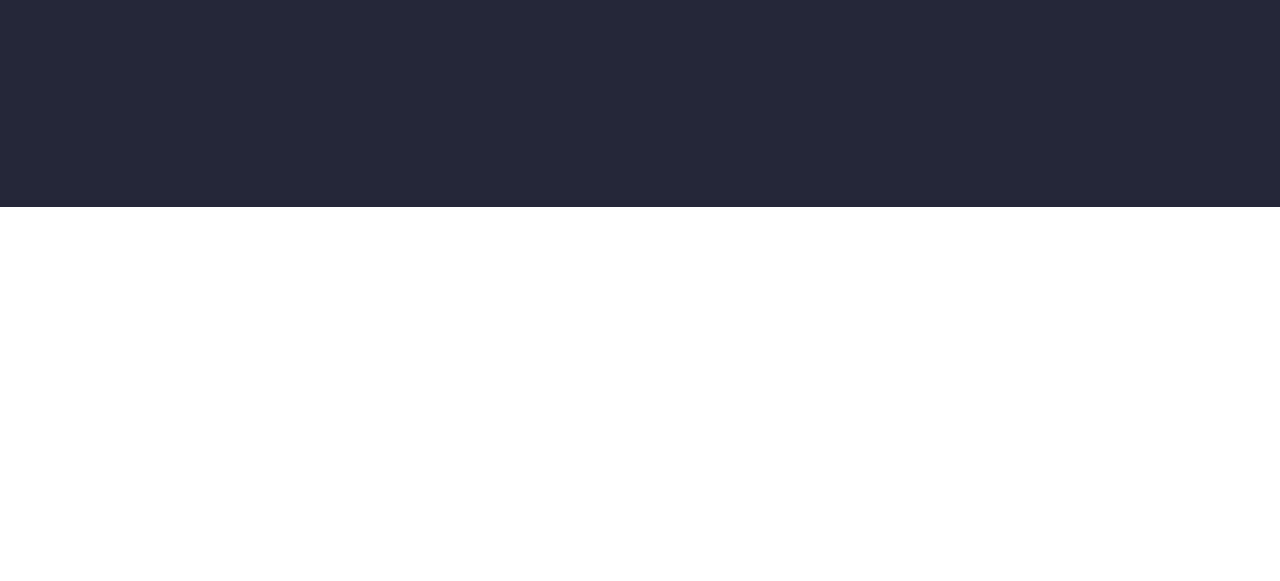
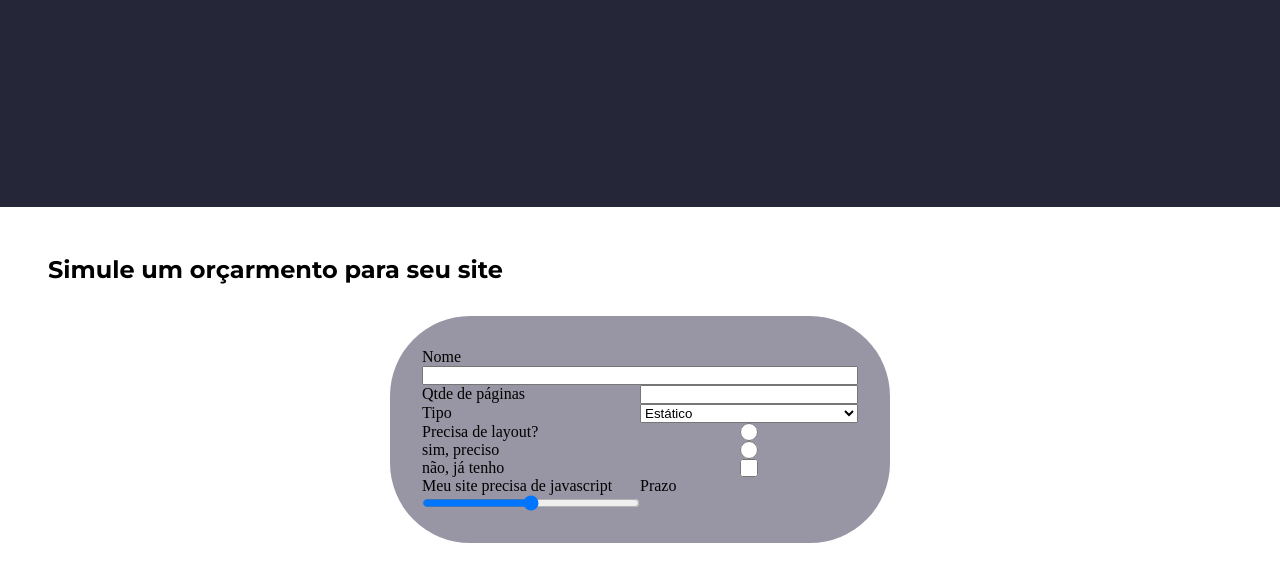
Before and after one commit to josezzin/portefolio-senac-web, a plain HTML site: page index.html in a window 1280 px wide. Shown: the part 1793-2374 px from the top of the page. Before the commit the page ends 2000 px from the top, so only its background shows below. Drawn offline with Linux system fonts and the light colour scheme.

Commit message:
Orçamento

```diff
--- a/assets/css/style.css
+++ b/assets/css/style.css
@@ -162,3 +162,27 @@
  .card p {
      color: #FFF;
  }
+
+ #secao-orcamento{
+    height: 100vh;
+    padding: 3rem;
+ }
+
+ form{
+    display: grid;
+    grid-template-columns: 1fr 1fr;
+    background-color:#9896a5;
+    max-width: 500px;
+    border-radius: 5rem;
+    padding: 2rem;
+    margin: 2rem auto;
+ }
+
+ .Campo {
+    display: flex;
+    flex-direction:column;
+ }
+
+ .linha {
+    grid-column: 1 / 3;
+ }
--- a/index.html
+++ b/index.html
@@ -79,6 +79,40 @@
         </ul>
     </section>
 
+    <section id="secao-orcamento">
+        <h2>Simule um orçarmento para seu site</h2>
+
+        <form action="">
+            <div class="Campo linha">
+            <label for="Nome">Nome</label>
+            <input type="text" id="Nome">
+            </div>
+
+
+            <label for="Qtde">Qtde de páginas</label>
+            <input type="number" min="1" id="Qtde">
+
+            <label for="Tipo">Tipo</label>
+            <select name="Tipo" id="Tipo">
+                <option value="">Estático</option>
+                <option value="">Dinâmico</option>
+            </select>
+
+            <label for="Layout">Precisa de layout?</label>
+            <input Nome="Layout" type="Radio" id="Layout_sim">
+            <label for="Layout_sim">sim, preciso</label>
+            <input Nome="Layout" type="Radio" id="Layout_não">
+            <label for="Layout_não">não, já tenho</label>
+
+            <input type="Checkbox" id="Js">
+            <label for="Js">Meu site precisa de javascript</label>
+
+            <label for="Prazo">Prazo</label>
+            <input type="Range" id="Prazo">
+
+        </form>
+    </section>
+
 </body>
 
 </html>
```
Also changed, not shown: 1 other file.
